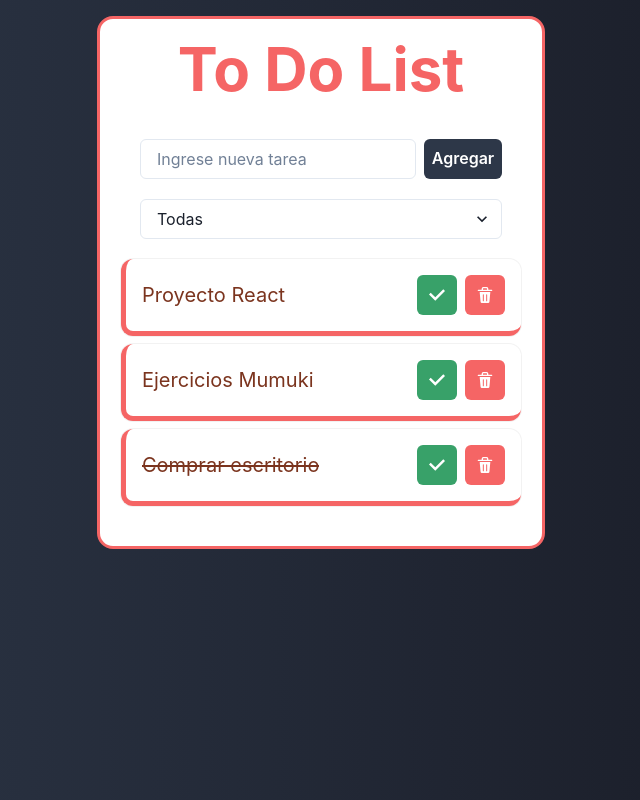
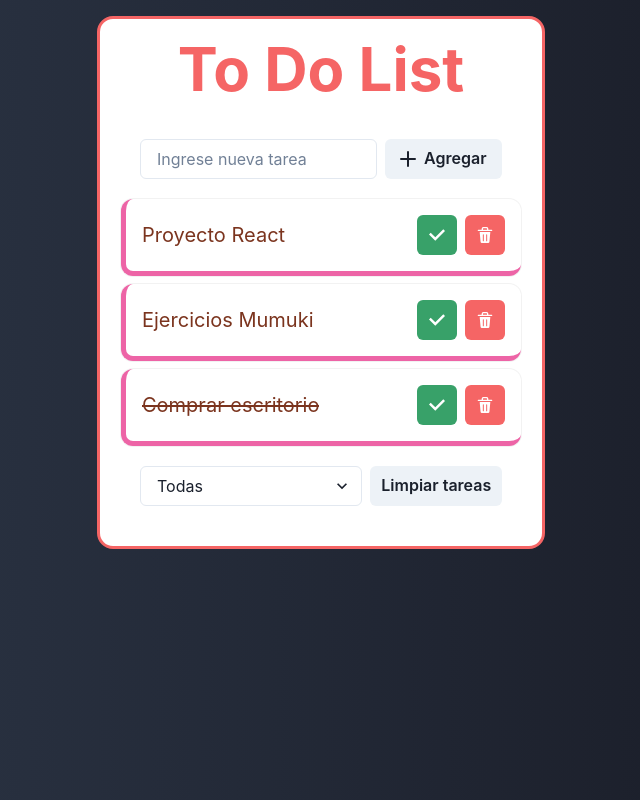
Before and after one commit to sami1793/to-do-list, a React (Vite) app: page / in a window 1280 px wide. Shown: the whole page, without its empty margins (319-959 px from the left). Built offline with nearby package versions, Linux system fonts and the light colour scheme.

Commit message:
Se crea componente filter para ordenar código, se ubica abajo de todo

```diff
--- a/src/App.jsx
+++ b/src/App.jsx
@@ -1,12 +1,13 @@
 import { CheckIcon, DeleteIcon } from '@chakra-ui/icons'
-import { IconButton, Box, VStack, Text, HStack, StackDivider, Spacer, Heading, Container } from '@chakra-ui/react'
+import { IconButton, Box, VStack, Text, HStack, StackDivider, Spacer, Heading, Container, FormControl, Select, Button } from '@chakra-ui/react'
 import { useState } from 'react'
+import { Filter } from './components/form/Filter'
 import { Form } from './components/form/Form'
 import { TaskList } from './components/taskList/TaskList'
 import { tasks } from './data/tasks'
 import { getLocalStorage } from './utils/localStorage'
 
-const colorFuerte= 'orange.800'
+const colorFuerte = 'orange.800'
 
 // bgGradient='radial(red.50, red.200)'
 
@@ -15,18 +16,21 @@ function App() {
 
   const [taskList, setTaskList] = useState(inicialTasks);
   const [taskInput, setTaskInput] = useState('');
+  const [filter, setFilter] = useState('todas');
 
 
   return (
     <Box bgGradient='linear(to-r,gray.700,gray.900)' w='100vw' minH='100vh' p={4}>
-      <Container className='App' maxW='md' p={10} pt={5} borderRadius='2xl' spacing={4}  borderWidth={3} bg='white' borderColor='red.400'>
+      <Container className='App' maxW='md' p={10} pt={5} borderRadius='2xl' spacing={4} borderWidth={3} bg='white' borderColor='red.400'>
         <Heading as='h1' size='3xl' textAlign='center' color='red.400' mb={10} >To Do List</Heading>
         <Box>
-        <Form taskInput={taskInput} setTaskInput={setTaskInput}
-              taskList={taskList} setTaskList={setTaskList}/>
-        <TaskList taskList={taskList} setTaskList={setTaskList}/>
+          <Form taskInput={taskInput} setTaskInput={setTaskInput}
+            taskList={taskList} setTaskList={setTaskList} />
         </Box>
-
+        <Box>
+          <TaskList taskList={taskList} setTaskList={setTaskList} />
+        </Box>
+        <Filter filter={filter} setFilter={setFilter} setTaskList={setTaskList}/>
       </Container>
     </Box>
 
--- /dev/null
+++ b/src/components/form/Filter.jsx
@@ -0,0 +1,37 @@
+import { getLocalStorage} from '../../utils/localStorage';
+import { Button, FormControl, HStack, Select } from "@chakra-ui/react"
+
+
+
+export const Filter = ({filter, setFilter, setTaskList}) => {
+    const filterTask = (e) => {
+        setFilter(e.target.value);
+        const copyTaskList = getLocalStorage('taskListStorage')
+        let newTaskList
+        switch (e.target.value) {
+            case 'completadas':
+                newTaskList = copyTaskList.filter((task) => task.done === true);
+                setTaskList(newTaskList);
+                break;
+            case 'pendientes':
+                newTaskList = copyTaskList.filter((task) => task.done === false);
+                setTaskList(newTaskList);
+                break;
+            default:
+                setTaskList(copyTaskList)
+                break;
+        }
+    }
+    return (
+        <HStack w={'100%'} mt={5}>
+            <FormControl>
+                <Select bg={'white'} value={filter} onChange={filterTask}>
+                    <option value='todas'>Todas</option>
+                    <option value='completadas'>Completadas</option>
+                    <option value='pendientes'>Pendientes</option>
+                </Select>
+            </FormControl>
+            <Button paddingInline={8} colorScheme='gray'>Limpiar tareas</Button>
+        </HStack>
+    )
+}
--- a/src/components/form/Form.jsx
+++ b/src/components/form/Form.jsx
@@ -1,19 +1,20 @@
+import { AddIcon } from '@chakra-ui/icons';
 import {
     FormControl, Input, Box, FormErrorMessage, VStack, useToast,
-    Button, HStack, Select
+    Button, HStack
 } from '@chakra-ui/react'
 import { useState } from 'react';
 
-import { getLocalStorage, setLocalStorage } from '../../utils/localStorage';
+import { setLocalStorage } from '../../utils/localStorage';
 
 export const Form = ({ taskInput, setTaskInput, taskList, setTaskList }) => {
 
-    const [filter, setFilter] = useState('todas');
+
     const [isInvalidInput, setIsInvalidInput] = useState(false);
     const toast = useToast()
 
-    const verifySetInput = (e) =>{
-        if(e.target.value.length>0){
+    const verifySetInput = (e) => {
+        if (e.target.value.length > 0) {
             setIsInvalidInput(false)
         }
         setTaskInput(e.target.value)
@@ -37,55 +38,35 @@ export const Form = ({ taskInput, setTaskInput, taskList, setTaskList }) => {
                 title: 'Tarea creada.',
                 description: "La tarea se agregó a la lista correctamente.",
                 status: 'success',
-                duration: 3000,
+                duration: 2000,
                 isClosable: true,
-              })
+            })
         }
-        else{
+        else {
             setIsInvalidInput(true)
         }
     }
 
 
 
-    const filterTask = (e) => {
-        setFilter(e.target.value);
-        const copyTaskList = getLocalStorage('taskListStorage')
-        let newTaskList
-        switch (e.target.value) {
-            case 'completadas':
-                newTaskList = copyTaskList.filter((task) => task.done === true);
-                setTaskList(newTaskList);
-                break;
-            case 'pendientes':
-                newTaskList = copyTaskList.filter((task) => task.done === false);
-                setTaskList(newTaskList);
-                break;
-            default:
-                setTaskList(copyTaskList)
-                break;
-        }
-    }
+
 
     return (
         <VStack maxW={400} bg='white' spacing={5} mb={5}>
-            <FormControl as='form' isInvalid={isInvalidInput&&true}>
-                <HStack>
+            <FormControl as='form' isInvalid={isInvalidInput && true}>
+                <HStack alignItems={'center'}>
                     <Input type='text' placeholder='Ingrese nueva tarea' bg='white' focusBorderColor='red.200'
                         value={taskInput} onChange={verifySetInput} />
-                    <Button type='submit' bg='gray.700' color='white' _hover={{ bg: 'gray.100', color: 'pink.600' }}
-                        onClick={addTask}>Agregar</Button>
+
+                    <Button leftIcon={<AddIcon />} colorScheme='gray' variant='solid'paddingInline={8} onClick={addTask}>
+                        Agregar
+                    </Button>
+
                 </HStack>
                 <FormErrorMessage>El campo no puede estar vacío.</FormErrorMessage>
             </FormControl>
 
-            <FormControl>
-                <Select bg={'white'} value={filter} onChange={filterTask}>
-                    <option value='todas'>Todas</option>
-                    <option value='completadas'>Completadas</option>
-                    <option value='pendientes'>Pendientes</option>
-                </Select>
-            </FormControl>
+
         </VStack>
     )
 }
--- a/src/components/task/Task.jsx
+++ b/src/components/task/Task.jsx
@@ -30,13 +30,14 @@ export const Task = ({ task, taskList, setTaskList }) => {
 
     return (
         <HStack bg='white' p={4} color='orange.800' w={400} borderRadius='xl' shadow='xs'
-            borderBottomWidth={5} borderBottomColor='red.400' borderLeftWidth={5} borderLeftColor='red.400' >
+            borderBottomWidth={5} borderBottomColor='pink.400' borderLeftWidth={5} borderLeftColor='pink.400'
+            justify={'space-between'} alignItems='center'>
             <Text as={task.done ? 'del' : ''} fontSize='xl' noOfLines={2} >{task.title}</Text>
-            <Spacer></Spacer>
+
             <HStack>
                 <IconButton
                     colorScheme='green'
-                    aria-label='Search database'
+                    aria-label='Check database'
                     icon={<CheckIcon />}
                     onClick={() => checkedTask(task.id)}
                 />
@@ -44,7 +45,7 @@ export const Task = ({ task, taskList, setTaskList }) => {
                     bg='red.400'
                     color='white'
                     _hover={{ bg: 'red.500' }}
-                    aria-label='Search database'
+                    aria-label='Delete database'
                     icon={<DeleteIcon />}
                     onClick={onOpen}
                 />
```
